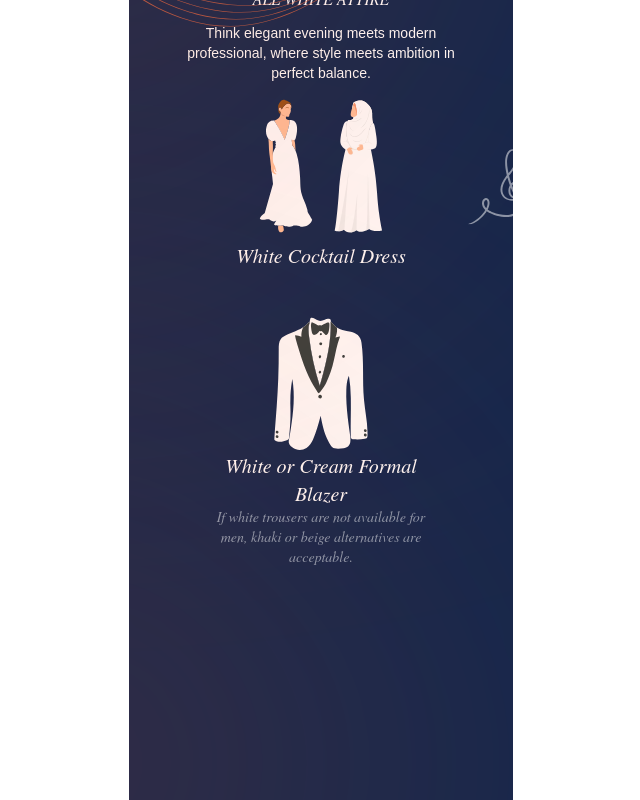
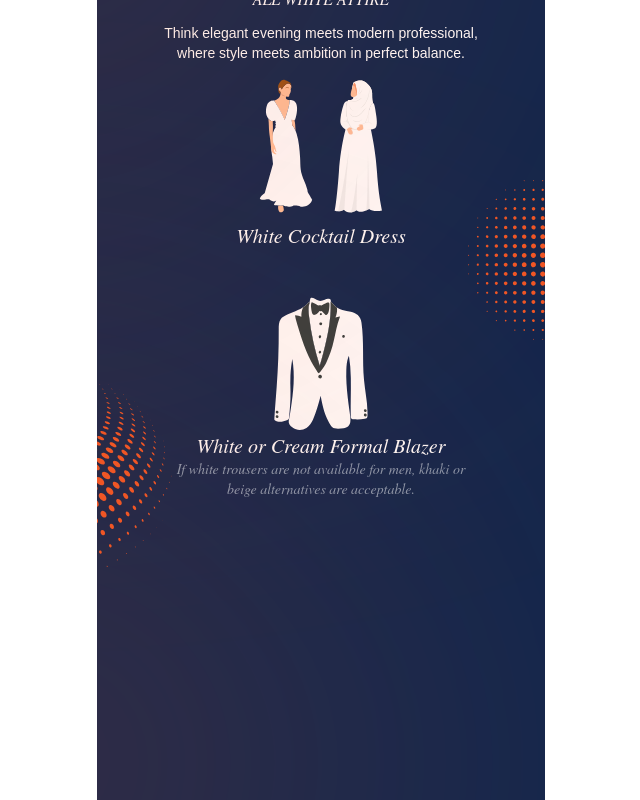
Before and after one commit to AisFarhanFreelance/market-maestro-society-invitation, a Next.js app: page /main in a window 1280 px wide. Shown: the part 1820-2620 px from the top of the page, without its empty margins (319-959 px from the left). Built offline with nearby package versions, Linux system fonts and the light colour scheme; a web font is replaced by a local one.

Commit message:
fix position

```diff
--- a/src/app/main/page.tsx
+++ b/src/app/main/page.tsx
@@ -19,15 +19,14 @@ export default function Home() {
   return (
     <FadeInWrapper>
       <div className="flex min-h-screen items-center justify-center  bg-white">
-        <div className="relative h-full w-full max-w-sm overflow-hidden bg-[#0D254D]">
+        <div className="relative h-full w-full max-w-md overflow-hidden bg-[#0D254D]">
           <div className="absolute top-[-184px] left-[-217px] h-[368px] w-[368px] rounded-full bg-[#F05625] opacity-85 blur-[250px]" />
           <div className="absolute top-[673px] right-[-184px] h-[368px] w-[368px] rounded-full bg-[#F05625] opacity-85 blur-[250px]" />
           <div className="absolute top-[1542px] left-[-217px] h-[368px] w-[368px] rounded-full bg-[#F05625] opacity-85 blur-[250px]" />
           <div className="absolute top-[2399px] left-[-239px] h-[368px] w-[368px] rounded-full bg-[#F05625] opacity-85 blur-[250px]" />
 
-          <div className="relative top-[844px]">
-            {/* Wrapper dengan posisi relatif */}
-            <div className="absolute left-[215px]">
+          <div className="relative top-[30px]">
+            <div className="absolute right-[-52.73px]">
               <Image src={StringOrnament} alt="String Ornament" />
             </div>
             <div className="absolute top-[90px] right-0">
@@ -38,23 +37,33 @@ export default function Home() {
             </div>
           </div>
 
-          <div className="absolute top-[949px] left-[250px]">
+          <div className="absolute top-[200px] right-[0px]">
             <Image src={BgDotLowOpacity1} alt="Background Dot Low Opacity 1" />
           </div>
-          <div className="absolute top-[1040px] right-[250px]">
+          <div className="absolute top-[290px] left-[0px]">
             <Image src={BgDotLowOpacity1} alt="Background Dot Low Opacity 1" />
           </div>
-          <div className="absolute top-[2685px] left-[313px]">
-            <Image src={BgDot1} alt="Background Dot 1" />
+          <div className="absolute top-[2000px] right-[0px]">
+            <Image
+              src={BgDot1}
+              alt="Background Dot 1"
+              width={77.4}
+              height={159}
+            />
           </div>
-          <div className="absolute top-[2944px] left-[-22px]">
+          <div className="absolute top-[2200px] left-[-22px]">
             <Image src={BgDot2} alt="Background Dot 2" />
           </div>
-          <div className="z-index-100 absolute top-[1680px] opacity-70">
+          <div className="z-index-100 absolute top-[800px] opacity-70">
             <Image src={WaveLine2} alt="Wave Line" />
           </div>
-          <div className="absolute top-[1947.95px] right-[-130px] bottom-0">
-            <Image src={StringOrnament} alt="String Ornament" />
+          <div className="absolute top-[990px] right-[-260px] bottom-0 h-[162.54px] w-full min-w-[476.28px]">
+            <Image
+              src={StringOrnament}
+              alt="String Ornament"
+              fill
+              className="object-contain"
+            />
           </div>
 
           <EventDescription />
--- a/src/app/page.tsx
+++ b/src/app/page.tsx
@@ -5,7 +5,7 @@ export default function Home() {
   return (
     <FadeInWrapper>
       <div className="flex min-h-screen items-center justify-center  bg-white">
-        <div className="relative h-full w-full max-w-sm overflow-hidden bg-[#0D254D]">
+        <div className="relative h-full w-full max-w-md overflow-hidden bg-[#0D254D]">
           <div className="absolute top-[-184px] left-[-217px] h-[368px] w-[368px] rounded-full bg-[#F05625] opacity-85 blur-[250px]" />
           <div className="absolute top-[673px] right-[-184px] h-[368px] w-[368px] rounded-full bg-[#F05625] opacity-85 blur-[250px]" />
           <EventInvitation />
--- a/src/app/rsvp/page.tsx
+++ b/src/app/rsvp/page.tsx
@@ -6,7 +6,7 @@ const RSVP = () => {
   return (
     <FadeInWrapper>
       <div className="flex min-h-screen items-center justify-center bg-white">
-        <div className="relative h-full w-full max-w-sm overflow-hidden bg-[#0D254D]">
+        <div className="relative h-full w-full max-w-md overflow-hidden bg-[#0D254D]">
           <div className="absolute top-[-184px] left-[-217px] h-[368px] w-[368px] rounded-full bg-[#F05625] opacity-85 blur-[250px]" />
           <div className="absolute top-[673px] right-[-184px] h-[368px] w-[368px] rounded-full bg-[#F05625] opacity-85 blur-[250px]" />
           <RsvpForm />
--- a/src/components/rsvp/reservation.tsx
+++ b/src/components/rsvp/reservation.tsx
@@ -15,7 +15,7 @@ const Reservation = () => {
   };
 
   return (
-    <div className="relative flex min-h-screen flex-col justify-center">
+    <div className="relative flex min-h-[627px] flex-col justify-center">
       <div className="flex flex-col items-center justify-center space-y-2.5 px-4 text-center text-white">
         <div className="m-8 flex flex-col space-y-3 font-carrig">
           <div className="text-xl">JOIN</div>
@@ -35,7 +35,7 @@ const Reservation = () => {
           </Link>
         </div>
       </div>
-      <div className="absolute bottom-[82px] opacity-70">
+      <div className="absolute bottom-[20px] opacity-70">
         <Image src={WaveLine1} alt="Wave Line" />
       </div>
     </div>
```
